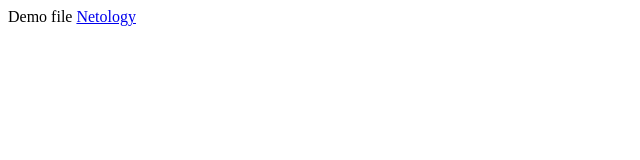
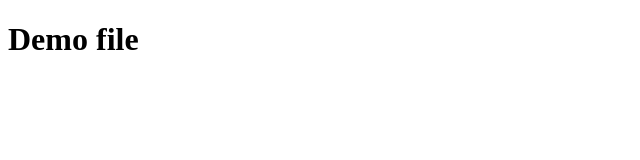
Before and after one commit to mlleila/remote-demo, a plain HTML site: page index.html in a window 1280 px wide. Shown: the whole page, without its empty margins (0-640 px from the left). Drawn offline with Linux system fonts and the light colour scheme.

Commit message:
Metrika added

```diff
--- a/index.html
+++ b/index.html
@@ -5,9 +5,9 @@
         <meta name="viewport" content="width=device-width, initial-scale=1.0">
         <meta http-equiv="X-UA-Compatible" content="ie=edge">
         <title>Document</title>
+        <script>/* Metrika */ </script>
     </head>
     <body>
-        Demo file
-        <a href="https://netology.ru">Netology</a>
+        <h1> Demo file </h1>
     </body>
 </html>
```
